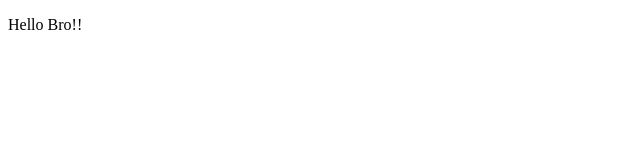
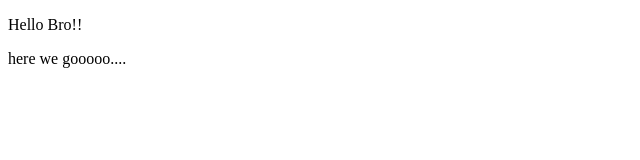
Before and after one commit to uk-sankalp/first-demo, a plain HTML site: page index.html in a window 1280 px wide. Shown: the full height of the page, 0-640 px from the left. Drawn offline with Linux system fonts and the light colour scheme.

Commit message:
Update index.html

```diff
--- a/index.html
+++ b/index.html
@@ -5,6 +5,7 @@
     <meta name="viewport" content="width=device-width, initial-scale=1.0">
     <title>Document</title>
     <p>Hello Bro!!</p>
+    <p>here we gooooo....</p>
 </head>
 <body>
 
```
